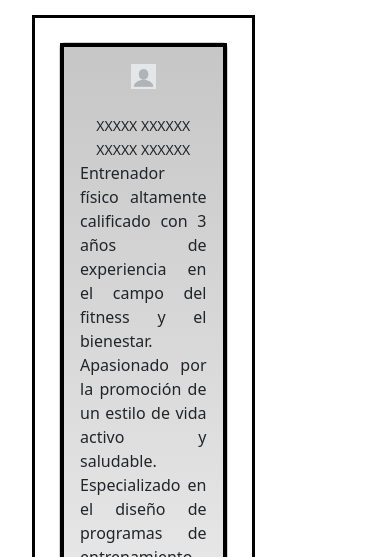
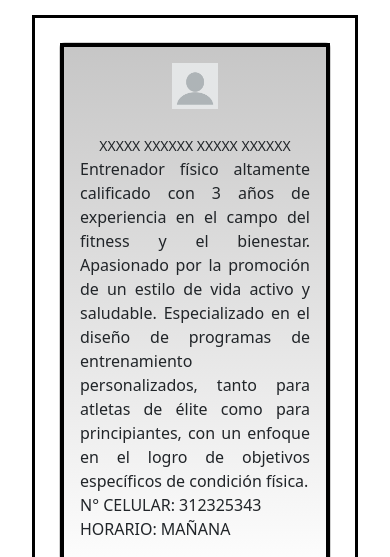
Before and after one commit to MyllerMontesino/Compartido1, a plain HTML site: page Compartido/entrenadores.html in a window 390 px wide. Shown: the part 169-726 px from the top of the page. Drawn offline with nearby package versions, Linux system fonts and the light colour scheme.

Commit message:
Update entrenadores.html

```diff
--- a/Compartido/entrenadores.html
+++ b/Compartido/entrenadores.html
@@ -62,7 +62,7 @@
         <div class="rowgeneral">
           <div class="col-12">
             <div class="row">
-              <div class="col-9">
+              <div class="col-xs-12 col-sm-12 col-md-12 col-lg-9">
                 <main>
                 <section>
                   <div class="row">
```
